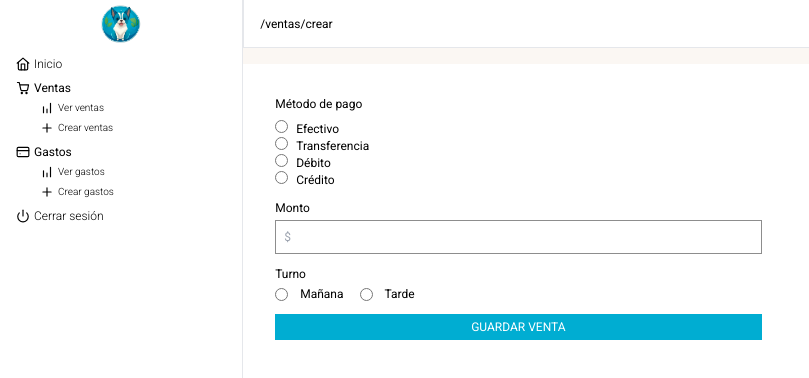
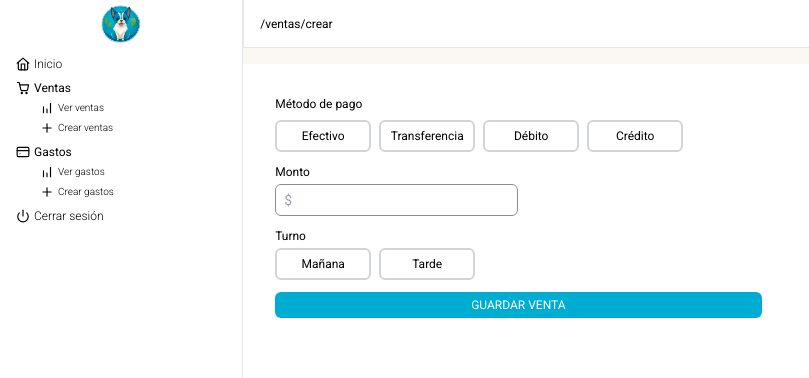
Before and after one commit to manuimfeld/bichitos-dashboard, a Next.js app: page /ventas/crear in a window 1280 px wide. Shown: the top 378 px of the page, without its empty margins (0-809 px from the left). Built offline with nearby package versions, Linux system fonts and the light colour scheme.

Commit message:
fix design

```diff
--- a/src/app/ventas/crear/page.js
+++ b/src/app/ventas/crear/page.js
@@ -60,53 +60,58 @@ export default function Home() {
   return (
     <main className="text-black text-xs bg-white col-span-2 row-start-2 p-4 overflow-y-auto w-[calc(100%_-_32px)] mx-auto mt-4 lg:mx-0 lg:w-full">
       <form onSubmit={handleSubmit} className="bg-white p-4">
-        <p className="mb-2">Método de pago</p>
-        <div className="flex-col md:flex-row md:flex-wrap mb-2 gap-2">
+        <p className="mb-2 text-lg md:text-xs">Método de pago</p>
+        <div className="flex flex-wrap justify-between md:justify-normal mb-2 gap-2">
           {["Efectivo", "Transferencia", "Débito", "Crédito"].map((method) => (
-            <div key={method}>
+            <div key={method} className="w-fit">
               <input
                 type="radio"
                 id={method}
                 name="payment_method"
                 value={method}
-                className="mr-2"
+                className="hidden peer"
               />
-              <label htmlFor={method} className="mr-2 text-xs">
+              <label
+                htmlFor={method}
+                className="flex items-center justify-center w-32 h-12 md:w-24 md:h-8 text-lg md:text-xs border-2 border-gray-300 rounded-md cursor-pointer text-center peer-checked:border-cyan-500 peer-checked:text-black peer-checked:border-transparent transition-all duration-300"
+              >
                 {method}
               </label>
             </div>
           ))}
         </div>
-        <p className="mt-3 mb-1">Monto</p>
+        <p className="mt-3 mb-1 text-lg md:text-xs">Monto</p>
         <input
           type="number"
           id="amount"
           name="amount"
-          className="border-[#8D8D8D] border-[1.5px] rounded-custom outline-0 bg-transparent px-2 py-2 w-1/2"
+          className="border-[#8D8D8D] border-[1.5px] rounded-md text-lg md:text-sm outline-0 bg-transparent px-2 py-2 w-full md:w-1/4 h-12 md:h-8"
           placeholder="$"
         />
 
-        <p className="mb-1 mt-3">Turno</p>
-        <div className="flex items-center mb-2">
+        <p className="mb-1 mt-3 text-lg md:text-xs">Turno</p>
+        <div className="flex flex-wrap justify-between md:justify-normal mb-2 gap-2">
           {["Mañana", "Tarde"].map((turn) => (
-            <>
+            <div key={turn} className="w-fit">
               <input
-                key={turn}
                 type="radio"
                 id={turn}
                 name="turn"
                 value={turn}
-                className="mr-2"
+                className="hidden peer"
               />
-              <label htmlFor={turn} className="ml-1 mr-4 text-xs">
+              <label
+                htmlFor={turn}
+                className="flex items-center justify-center w-32 h-12 md:w-24 md:h-8 text-lg md:text-xs border-2 border-gray-300 rounded-md cursor-pointer text-center peer-checked:border-cyan-500 peer-checked:text-black peer-checked:border-transparent transition-all duration-300"
+              >
                 {turn}
               </label>
-            </>
+            </div>
           ))}
         </div>
         <button
           type="submit"
-          className="mt-3 block uppercase text-white bg-[#00ADD2] rounded-custom w-1/2 py-[5px]"
+          className="mt-3 block uppercase text-white bg-[#00ADD2] md:text-xs text-lg h-12 md:h-fit rounded-md md:w-1/2 w-full py-[5px]"
         >
           Guardar Venta
         </button>
```
